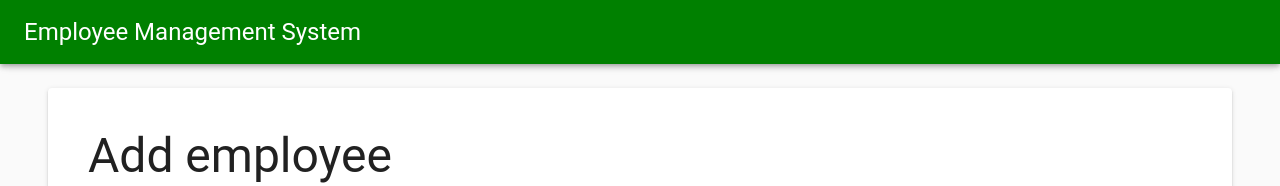
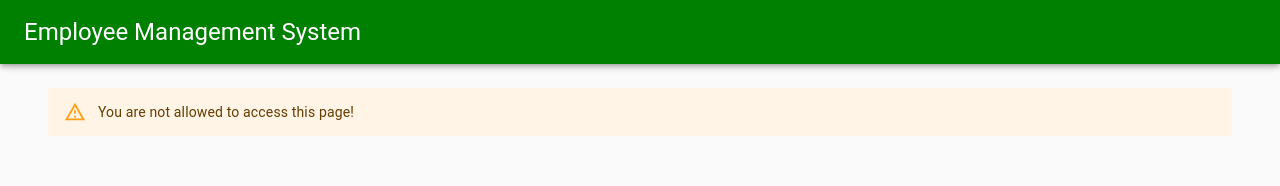
Before and after one commit to mgroholy/employee-manager-frontend, a React (Create React App) app: page /add-employee in a window 1280 px wide. Shown: the top 186 px of the page. Built offline with nearby package versions, Linux system fonts and the light colour scheme; no server answers.

Commit message:
feat: show add employee form only to ADMIN

```diff
--- a/src/components/AddEmployee/AddEmployee.js
+++ b/src/components/AddEmployee/AddEmployee.js
@@ -7,14 +7,18 @@ import {
   Typography,
 } from "@material-ui/core";
 import axios from "axios";
-import React, { useEffect, useState } from "react";
+import React, { useContext, useEffect, useState } from "react";
 import { useHistory } from "react-router-dom";
+import { UserContext } from "../Security/UserContext";
 import AddEmployeeDropDown from "./AddEmployeeDropDown";
 import CustomTextField from "./CustomTextField";
+import Alert from "@material-ui/lab/Alert";
 
 const AddEmployee = () => {
   const DEPARTMENTS_REST_API_URL = "http://localhost:8080/departments";
   const LEVELS_REST_API_URL = "http://localhost:8080/levels";
+
+  const { roles } = useContext(UserContext);
 
   const [employee, setEmployee] = useState({
     name: "",
@@ -159,6 +163,7 @@ const AddEmployee = () => {
 
   return (
     <Container>
+      {roles.includes("ADMIN") ? (
         <Paper elevation={2}>
           <Box p={5}>
             <Typography variant="h3">Add employee</Typography>
@@ -255,6 +260,11 @@ const AddEmployee = () => {
             </FormControl>
           </Box>
         </Paper>
+      ) : (
+        <Alert severity="warning">
+          You are not allowed to access this page!
+        </Alert>
+      )}
     </Container>
   );
 };
```
Lines whose indentation alone changed are shown as unchanged.
